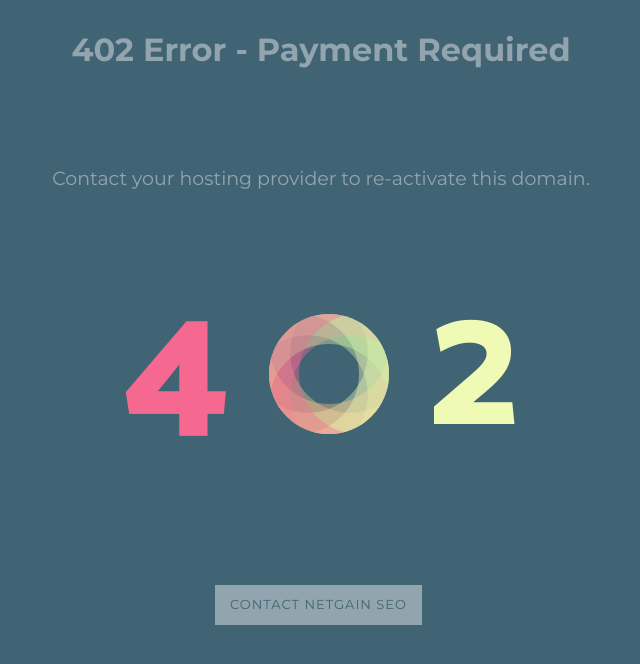
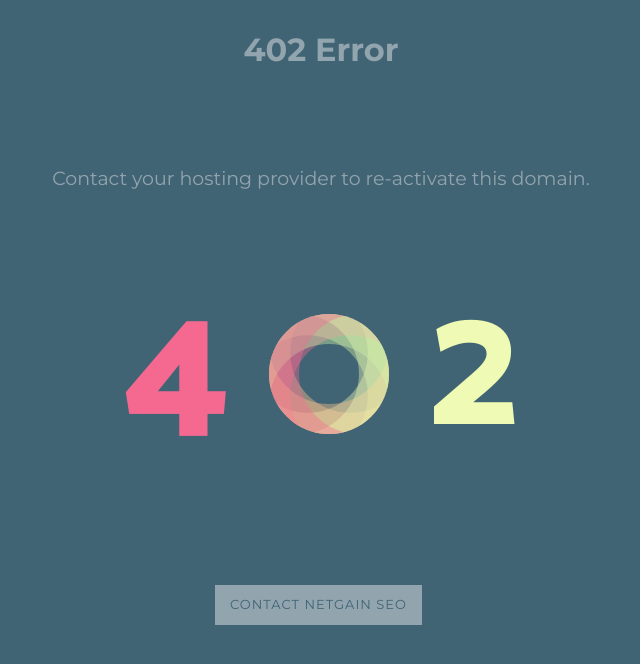
Before and after one commit to net-gain-seo/net-gain-seo.github.io, a plain HTML site: page index.html in a window 1280 px wide. Shown: the whole page, without its empty margins (319-959 px from the left). Drawn offline with Linux system fonts and the light colour scheme.

Commit message:
Update index.html

```diff
--- a/index.html
+++ b/index.html
@@ -1,6 +1,6 @@
 <!DOCTYPE html>
   <head>
-    <title>402 Payment Required</title>
+    <title>402 Error</title>
     <meta name="robots" content="index, follow">
     <meta name="viewport" content="width=device-width, initial-scale=1">
   </head>
@@ -180,7 +180,7 @@ a.more-link {
 
 
 
-<h1>402 Error - Payment Required</h1><br><br>
+<h1>402 Error</h1><br><br>
 <p class="zoom-area">Contact your hosting provider to re-activate this domain. </p>
 <section class="error-container">
   <span>4</span>
```
